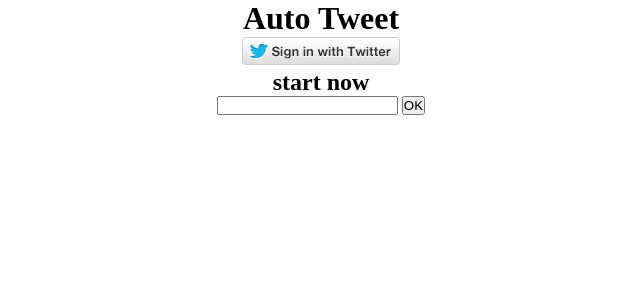
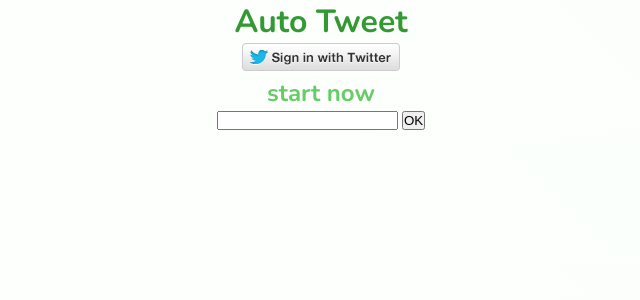
Before and after one commit to itkr/autotweet, a Django app: template application/templates/root/index.html in a window 1280 px wide. Shown: the top 300 px of the page, without its empty margins (319-959 px from the left). Run offline with Django 3.2, Linux system fonts and the light colour scheme; the template is opened without the code that fills it, so the values that code supplies are empty; some web fonts are replaced.

Commit message:
仮のcssを更新

```diff
--- a/application/statics/css/base.css
+++ b/application/statics/css/base.css
@@ -1,8 +1,27 @@
-*{
-	margin:0;
-	padding:0;
+* {
+	margin: 0;
+	padding: 0;
 }
 
-body{
+body {
 	text-align: center;
+	background-color: #fafffa;
+	font-family: 'Nunito', sans-serif;
+	color: #66cc66;
+	background: #fcfffc; /* Old browsers */
+	background: -moz-linear-gradient(45deg,  #fcfffc 0%, #fdfffd 34%, #fafffa 100%); /* FF3.6+ */
+	background: -webkit-gradient(linear, left bottom, right top, color-stop(0%,#fcfffc), color-stop(34%,#fdfffd), color-stop(100%,#fafffa)); /* Chrome,Safari4+ */
+	background: -webkit-linear-gradient(45deg,  #fcfffc 0%,#fdfffd 34%,#fafffa 100%); /* Chrome10+,Safari5.1+ */
+	background: -o-linear-gradient(45deg,  #fcfffc 0%,#fdfffd 34%,#fafffa 100%); /* Opera 11.10+ */
+	background: -ms-linear-gradient(45deg,  #fcfffc 0%,#fdfffd 34%,#fafffa 100%); /* IE10+ */
+	background: linear-gradient(45deg,  #fcfffc 0%,#fdfffd 34%,#fafffa 100%); /* W3C */
+	filter: progid:DXImageTransform.Microsoft.gradient( startColorstr='#fcfffc', endColorstr='#fafffa',GradientType=1 ); /* IE6-9 fallback on horizontal gradient */
 }
+
+h1 {
+	color: #339933;
+}
+
+a{
+	color: #66cc66;
+}
--- a/application/templates/root/index.html
+++ b/application/templates/root/index.html
@@ -2,6 +2,7 @@
 <html>
     <head>
         <title>Autotweet</title>
+        <link href='http://fonts.googleapis.com/css?family=Nunito:400,700' rel='stylesheet' type='text/css'>
         <link href='http://fonts.googleapis.com/css?family=Average+Sans' rel='stylesheet' type='text/css'>
         <link rel="stylesheet" type="text/css" href="{{ STATIC_URL }}css/base.css" >
     </head>
@@ -10,15 +11,19 @@
         <h1> Auto Tweet </h1>
         <nav>
             <ul>
-                <li>
                     {% if user.username %}
-                      {{ user.username }}
-                      <a href="{% url 'logout' %}">logout</a>
+                      <li>
+                         <a href="http://twitter.com/{{ user.username }}" target="_blank">@{{ user.username }}</a>
+                      </li>
+                      <li>
+                         <a href="{% url 'logout' %}">logout</a>
+                      </li>
                     {% else %}
-                       <a href="{% url 'socialauth_begin' 'twitter' %}"> <img src="{{ STATIC_URL }}img/sign-in-with-twitter-gray.png"> </a>
+                       <li>
+                       	<a href="{% url 'socialauth_begin' 'twitter' %}"> <img src="{{ STATIC_URL }}img/sign-in-with-twitter-gray.png"> </a>
+                       </li>
                     {% endif %}
-                </li>
-            </ul>
+                </li>            </ul>
         </nav>
         <section>
             <h2>start now</h2>
```
